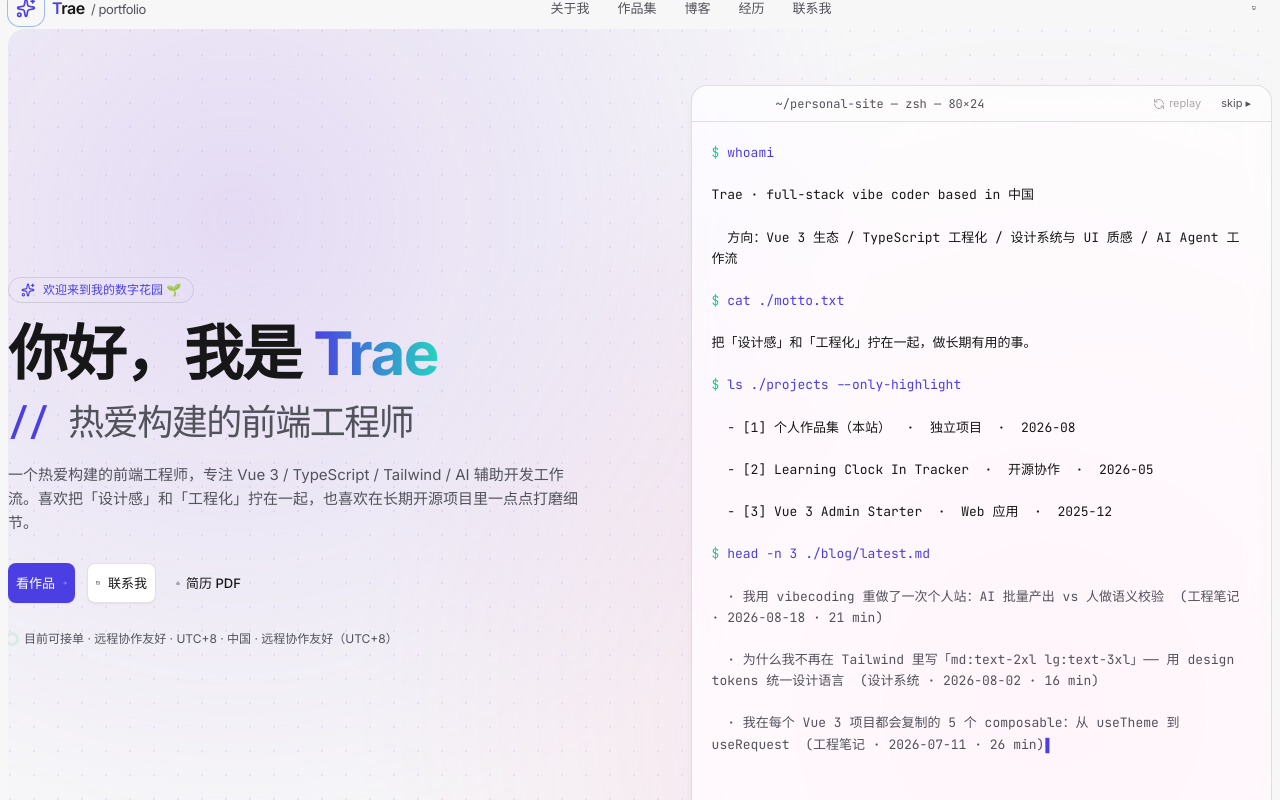
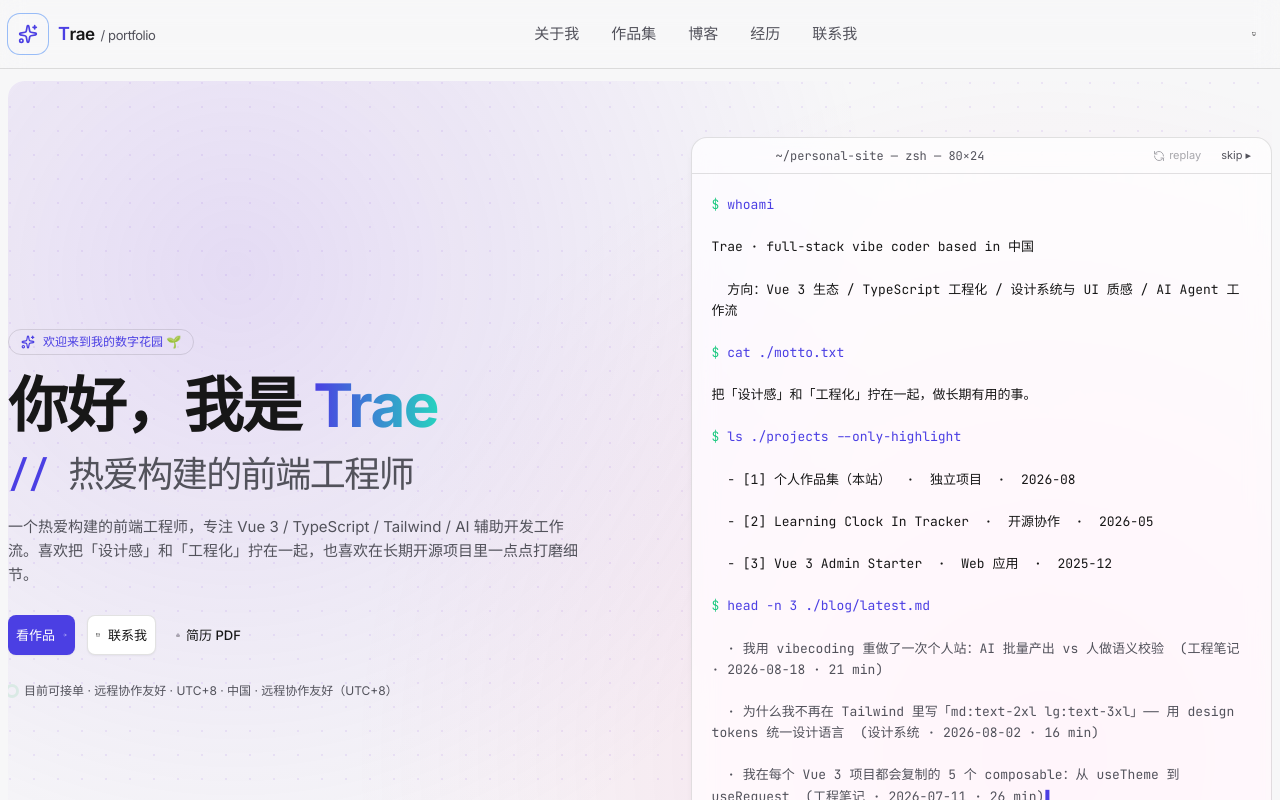
Before and after one commit to TE-Fire/personal-site, a Vue app: page / in a window 1280 px wide. Shown: the top 800 px of the page. Built offline with nearby package versions, Linux system fonts and the light colour scheme.

Commit message:
fix(Header): 修复导航栏被遮盖 + 增大字体

```diff
--- a/src/components/layout/Header.vue
+++ b/src/components/layout/Header.vue
@@ -33,27 +33,29 @@
 
 <template>
   <header
-    class="sticky top-0 z-40 w-full transition-all"
+    class="sticky top-0 z-50 w-full transition-all duration-200 isolation: isolate"
     :class="[
       scrolled
-        ? 'backdrop-blur-xl bg-surface/75 border-b border-border/60 shadow-sm'
-        : 'bg-transparent border-b border-transparent'
+        ? 'backdrop-blur-xl bg-surface/85 border-b border-border/60 shadow-sm'
+        : 'backdrop-blur-md bg-surface/70 border-b border-border/40'
     ]"
   >
-    <div class="mx-auto h-16 w-full max-w-screen-2xl px-4 md:px-8 flex items-center justify-between gap-4">
+    <div class="mx-auto h-[68px] w-full max-w-screen-2xl px-4 md:px-8 flex items-center justify-between gap-4">
       <!-- LOGO 区 -->
       <RouterLink
         to="/"
-        class="flex items-center gap-2 select-none group no-underline"
+        class="flex items-center gap-2.5 select-none group no-underline"
         aria-label="返回首页"
       >
         <span
-          class="inline-flex size-9 items-center justify-center rounded-lg bg-brand/10 text-brand ring-1 ring-brand/30 transition-transform group-hover:scale-105"
+          class="inline-flex size-10 items-center justify-center rounded-lg bg-brand/10 text-brand ring-1 ring-brand/30 transition-transform group-hover:scale-105"
         >
           <Sparkles class="size-5" :stroke-width="2" />
         </span>
-        <span class="font-semibold tracking-tight text-text leading-none">
-          <span class="text-brand">T</span>rae<span class="text-text-muted text-[13px] font-normal ml-1.5">/ portfolio</span>
+        <span class="font-semibold tracking-tight text-[17px] leading-none">
+          <span class="text-brand text-[18px]">T</span>
+          <span class="text-text">rae</span>
+          <span class="text-text-muted text-[13px] font-normal ml-1.5">/ portfolio</span>
         </span>
       </RouterLink>
 
@@ -63,7 +65,7 @@
           v-for="link in navItems"
           :key="link.name"
           :to="link.href"
-          class="relative px-3 py-2 rounded-md text-sm font-medium no-underline transition-colors"
+          class="relative px-3.5 py-2.5 rounded-lg text-[15px] font-medium no-underline transition-colors"
           :class="[
             route.path === link.href
               ? 'text-text bg-surface-muted/60'
@@ -85,7 +87,7 @@
         <!-- 移动端汉堡按钮（md 以下显示） -->
         <button
           type="button"
-          class="md:hidden inline-flex items-center justify-center size-9 rounded-full text-text-muted hover:text-text hover:bg-surface-muted/40 transition"
+          class="md:hidden inline-flex items-center justify-center size-10 rounded-full text-text-muted hover:text-text hover:bg-surface-muted/40 transition"
           aria-label="切换导航菜单"
           :aria-expanded="menuOpen"
           @click="toggleMenu"
@@ -107,7 +109,7 @@
             v-for="link in navItems"
             :key="link.name"
             :to="link.href"
-            class="px-3 py-2.5 rounded-md text-sm font-medium no-underline"
+            class="px-4 py-3 rounded-lg text-[15px] font-medium no-underline"
             :class="[
               route.path === link.href
                 ? 'text-brand bg-brand/5'
```
Also changed, not shown: tmp_commit_msg.txt (deleted).
